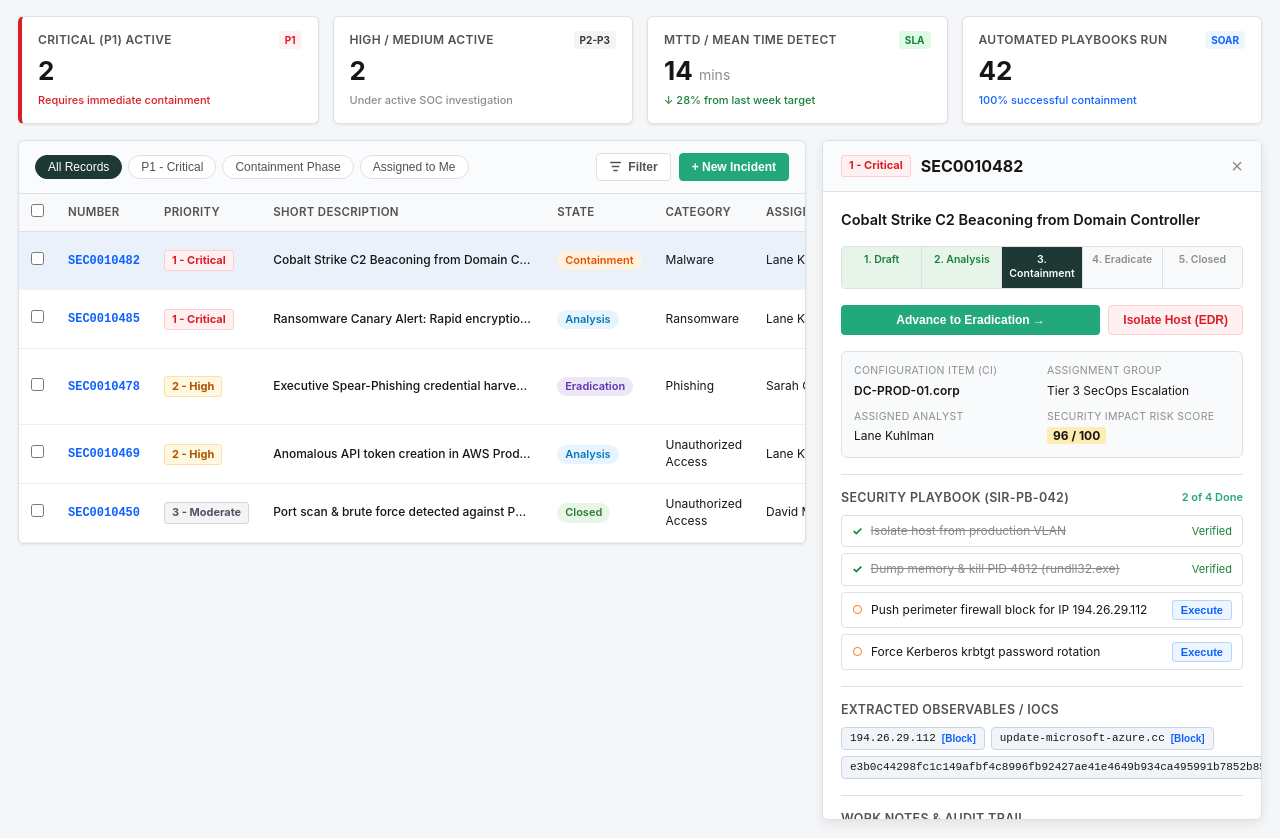
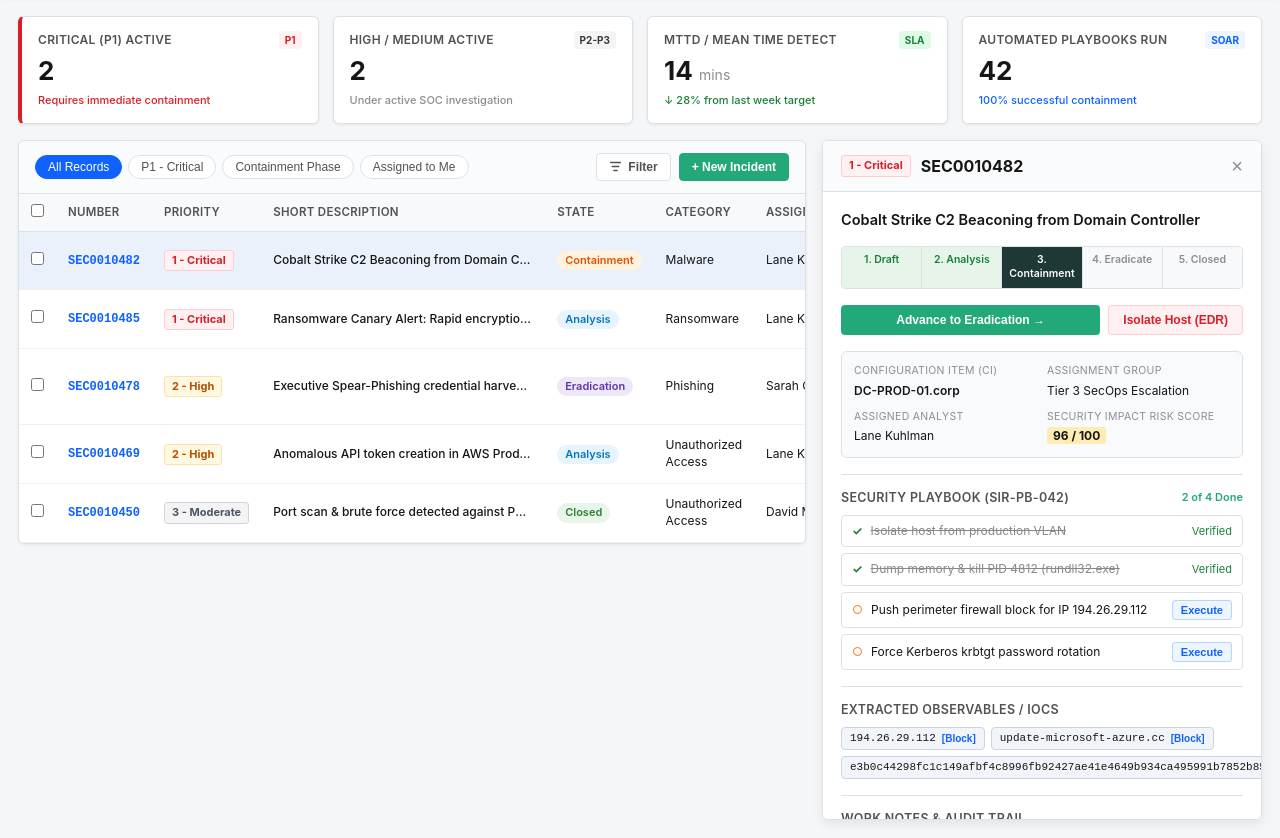
Before and after one commit to lmkuhlman/service-now-regen-demo, a plain HTML site: page index.html in a window 1280 px wide. Shown: the part 92-930 px from the top of the page. Drawn offline with Linux system fonts and the light colour scheme.

Commit message:
Wrap the entire primary page content including the KPI grid in the main landmark Change the All Records filter button to blue

```diff
--- a/index.html
+++ b/index.html
@@ -98,7 +98,7 @@
   </nav>
 
   <!-- Main App View -->
-  <div class="sn-container">
+  <main class="sn-container">
     <!-- KPI Metrics -->
     <section class="kpi-grid" id="kpi-summary">
       <div class="kpi-card critical">
@@ -138,7 +138,7 @@
     <!-- Main View Content Area -->
     <div class="workspace-split" id="workspace-split">
       <!-- Left / Primary: Grid View -->
-      <main class="workspace-main">
+      <div class="workspace-main">
         <div class="table-toolbar">
           <div class="filter-chips" id="filter-chips">
             <button class="chip active" data-filter="all">All Records</button>
@@ -221,7 +221,7 @@
           </div>
           <div class="mitre-matrix-grid" id="mitre-matrix"></div>
         </div>
-      </main>
+      </div>
 
       <!-- Right: Detailed Incident Drawer Panel -->
       <aside class="workspace-drawer" id="incident-drawer">
@@ -304,7 +304,7 @@
         </div>
       </aside>
     </div>
-  </div>
+  </main>
 
   <!-- Create Incident Modal -->
   <div class="modal-backdrop hidden" id="create-incident-modal">
--- a/styles.css
+++ b/styles.css
@@ -476,6 +476,23 @@ body {
   background: var(--sn-brand-dark);
   color: #ffffff;
   border-color: var(--sn-brand-dark);
+}
+
+.chip[data-filter="all"] {
+  background: var(--sn-accent-blue);
+  color: #ffffff;
+  border-color: var(--sn-accent-blue);
+}
+
+.chip[data-filter="all"]:hover {
+  background: var(--sn-accent-hover);
+  border-color: var(--sn-accent-hover);
+}
+
+.chip[data-filter="all"].active {
+  background: var(--sn-accent-blue);
+  color: #ffffff;
+  border-color: var(--sn-accent-blue);
 }
 
 .toolbar-actions {
```
